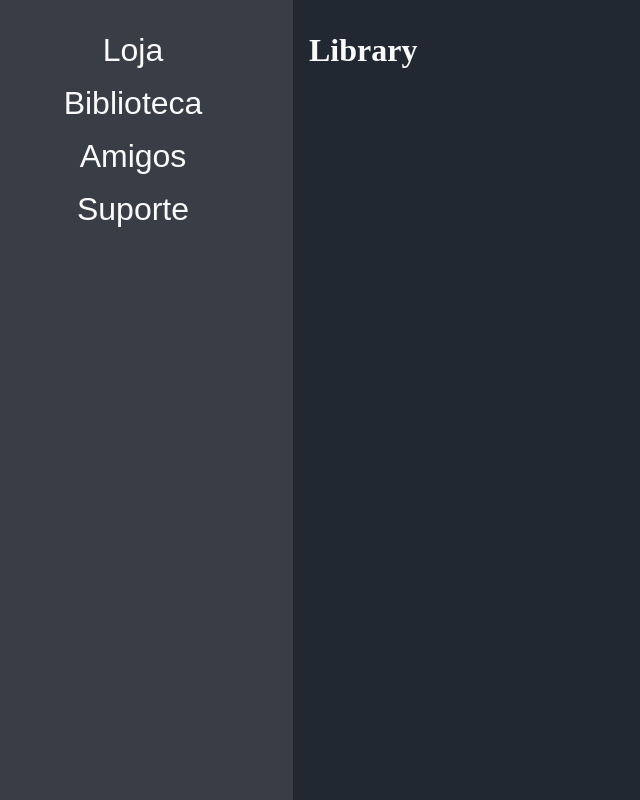
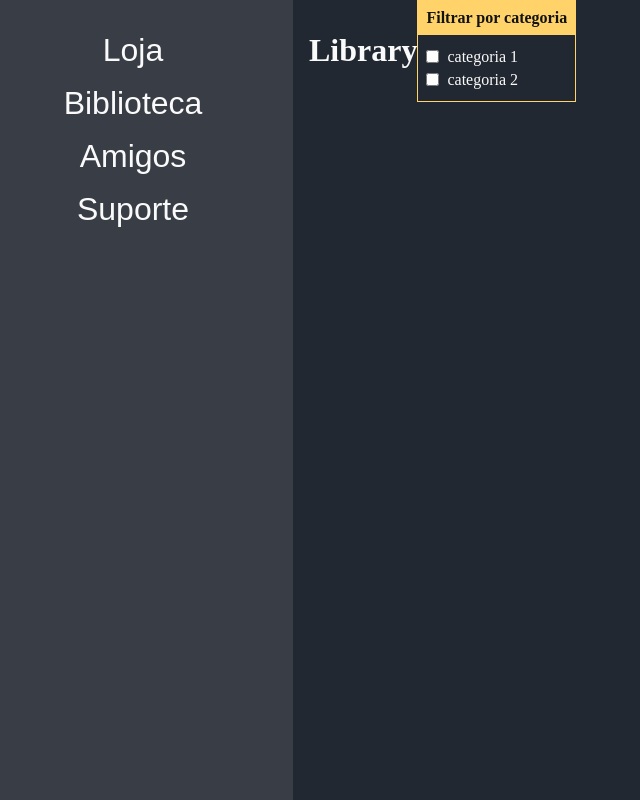
Before and after one commit to Bombaninha/engn_steam, a React (Create React App) app: page / in a window 1280 px wide. Both pictures are taken after a click on the button "Biblioteca". Shown: the whole page, without its empty margins (27-667 px from the left). Built offline with nearby package versions, Linux system fonts and the light colour scheme.

Commit message:
filter by category box

```diff
--- /dev/null
+++ b/src/components/filter_by_category/index.tsx
@@ -0,0 +1,41 @@
+import React, { useState } from 'react'
+import './styles.css'
+
+export interface FilterByCategoryProps {
+    categories: {id: string, label: string}[]
+	onChange: (value: string[]) => void
+}
+
+const FilterByCategory: React.FC<FilterByCategoryProps> = ({categories, onChange}) => {
+    const [selectedCheckbox, setSelectedCheckbox] = useState<string[]>([])
+
+    const handleChange = (event: React.ChangeEvent<HTMLInputElement>) => {
+		if (event.target.checked) {
+            setSelectedCheckbox([...selectedCheckbox, event.target.name])
+        } else {
+            setSelectedCheckbox(selectedCheckbox.filter(item => item !== event.target.name))
+        }
+        onChange(selectedCheckbox)
+	}
+
+    return (
+        <div className="filter-by-category-wrapper">
+            <h2>Filtrar por categoria</h2>
+            <form className="">
+                {categories.map((item) => {
+                    return (
+                        <div className="input-wrapper">
+                            <input
+                                type="checkbox"
+                                name={item.id}
+                                onChange={handleChange}
+                            />
+                            <label htmlFor={item.id}>{item.label}</label>
+                        </div>
+                    )
+                })}
+            </form>
+        </div>
+    )
+}
+export default FilterByCategory
--- /dev/null
+++ b/src/components/filter_by_category/styles.css
@@ -0,0 +1,25 @@
+.filter-by-category-wrapper {
+    border: solid var(--yellow) 1px;
+    height: fit-content;
+}
+
+.filter-by-category-wrapper h2 {
+    font-size: 1rem;
+    padding: 0.5rem;
+    color: var(--black);
+    background-color: var(--yellow);
+}
+
+.filter-by-category-wrapper form {
+    padding: 0.5rem;
+}
+
+.filter-by-category-wrapper .input-wrapper {
+    display: flex;
+    align-items: center;
+    margin: 0.3rem 0;
+}
+
+.filter-by-category-wrapper .input-wrapper input {
+    margin-right: 0.5rem;
+}
--- a/src/view/library/index.tsx
+++ b/src/view/library/index.tsx
@@ -1,8 +1,13 @@
-import React from 'react'
+import React, { useState } from 'react'
+import FilterByCategory from '../../components/filter_by_category'
 
 const Library: React.FC = () => {
+    const [currentCategories, setCurrentCategories] = useState<string[]>([])
     return (
-        <h1 className="page-title">Library</h1>
+        <>
+            <h1 className="page-title">Library</h1>
+            <FilterByCategory categories={[{id: 'c1', label: 'categoria 1'}, {id: 'c2', label: 'categoria 2'}]} onChange={newList => {setCurrentCategories(newList)}}/>
+        </>
     )
 }
 
```
